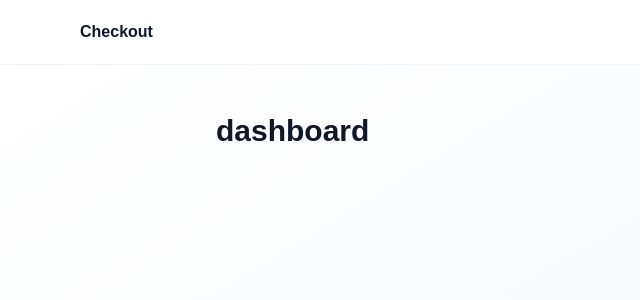
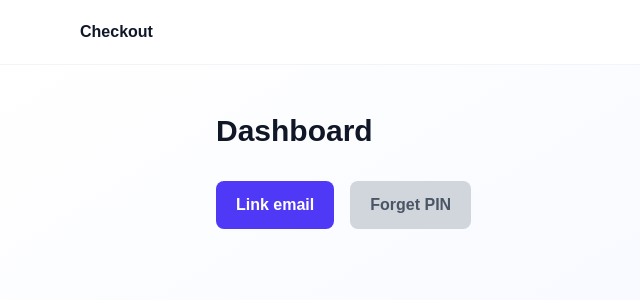
Before and after one commit to cqlyj/Checkout, a Next.js app in the folder frontend/: page /dashboard in a window 1280 px wide. Shown: the top 300 px of the page, without its empty margins (0-640 px from the left). Built offline with nearby package versions, Linux system fonts and the light colour scheme; no server answers.

Commit message:
Enhance Dashboard layout with new UI elements. Update title styling and add buttons for email linking and a disabled 'Forget PIN' option, improving user interaction and visual appeal.

```diff
--- a/frontend/app/dashboard/page.tsx
+++ b/frontend/app/dashboard/page.tsx
@@ -2,7 +2,22 @@ export default function Dashboard() {
   return (
     <div className="min-h-screen bg-gradient-to-br from-white to-indigo-50">
       <main className="mx-auto max-w-4xl px-6 py-12">
-        <h1 className="text-3xl font-bold text-gray-900">dashboard</h1>
+        <h1 className="text-3xl font-bold text-gray-900 mb-8">Dashboard</h1>
+        <div className="flex gap-4">
+          <a
+            href="/link-email"
+            className="rounded-lg bg-indigo-600 px-5 py-3 text-white font-semibold"
+          >
+            Link email
+          </a>
+          <button
+            className="rounded-lg bg-gray-300 px-5 py-3 text-gray-600 font-semibold cursor-not-allowed"
+            disabled
+            title="Coming soon"
+          >
+            Forget PIN
+          </button>
+        </div>
       </main>
     </div>
   );
```
